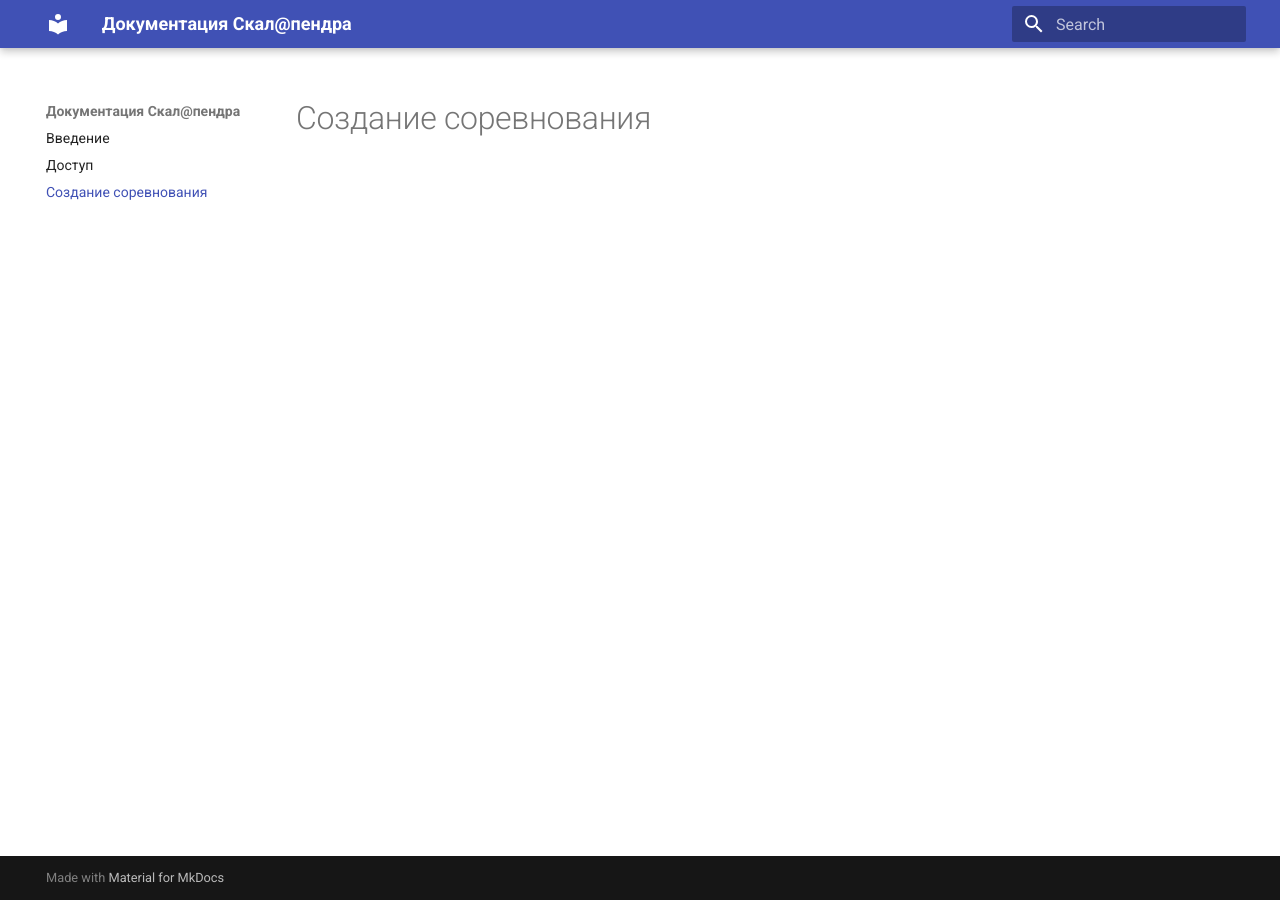
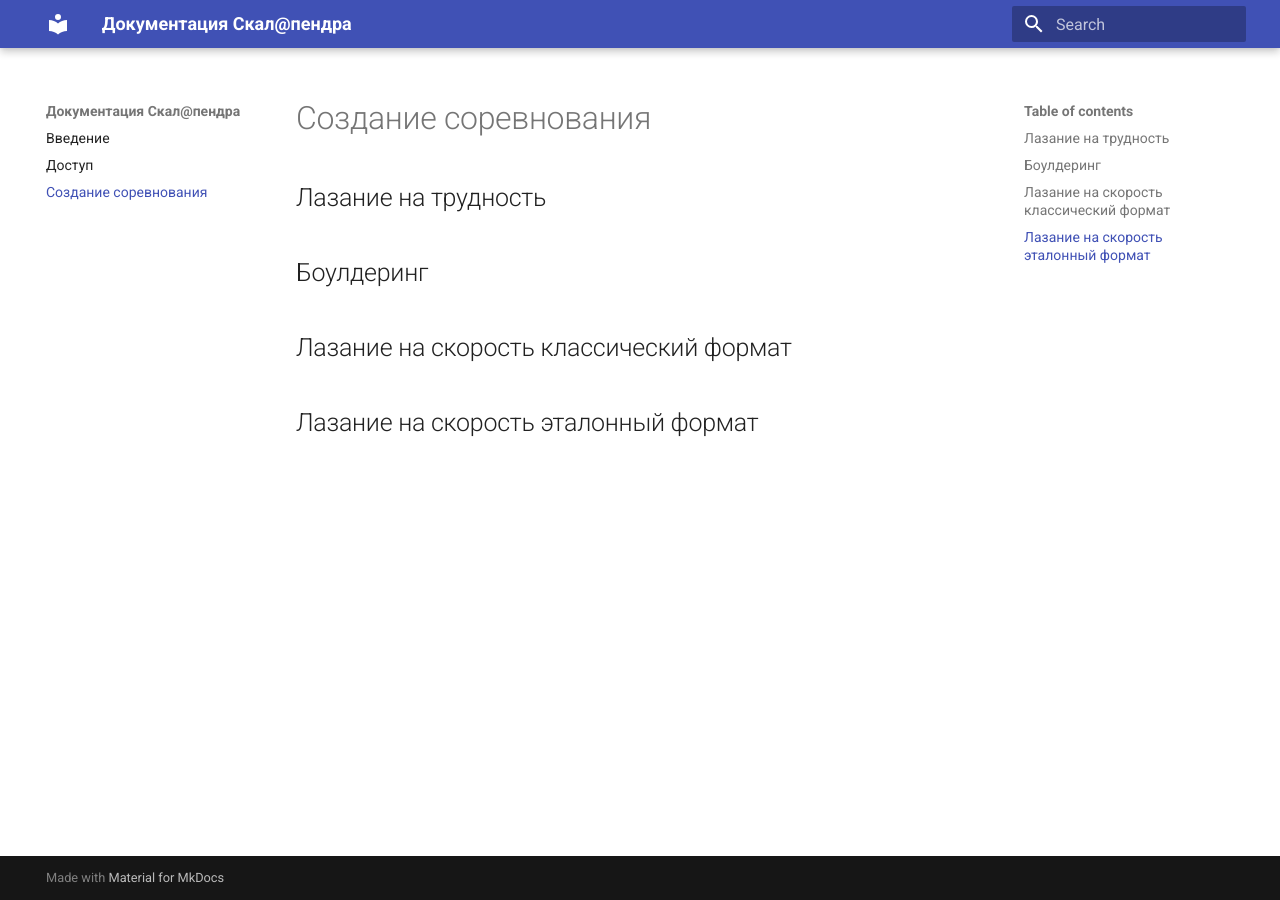
Before and after one commit to alptur/scaladocs, an MkDocs documentation site: the page built from docs/competitioncreate.md, in a window 1280 px wide. Built offline with MkDocs 1.6.1 and Material for MkDocs 9.7.7, drawn with Linux system fonts in a browser that asks for light colours.

Commit message:
Cтраница создание соревнований

```diff
--- a/docs/competitioncreate.md
+++ b/docs/competitioncreate.md
@@ -1 +1,9 @@
 # Создание соревнования
+
+## Лазание на трудность
+
+## Боулдеринг
+
+## Лазание на скорость классический формат
+
+## Лазание на скорость эталонный формат
```
